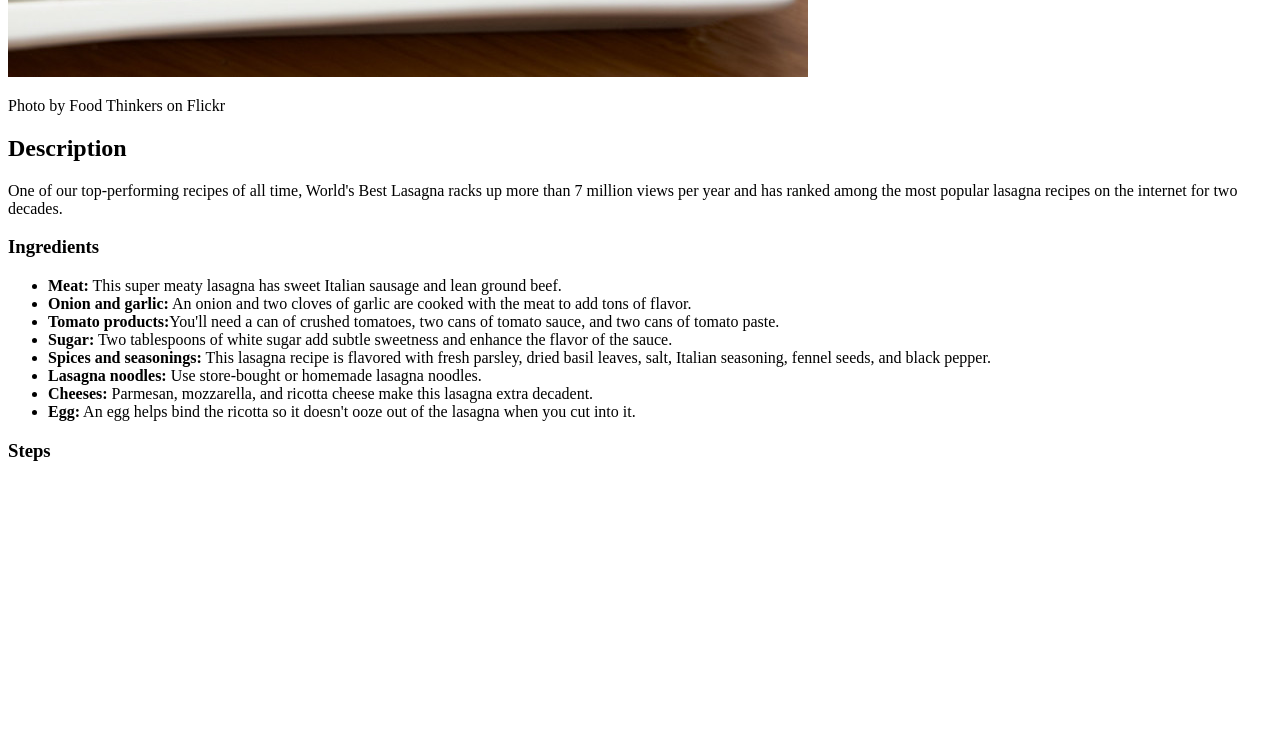
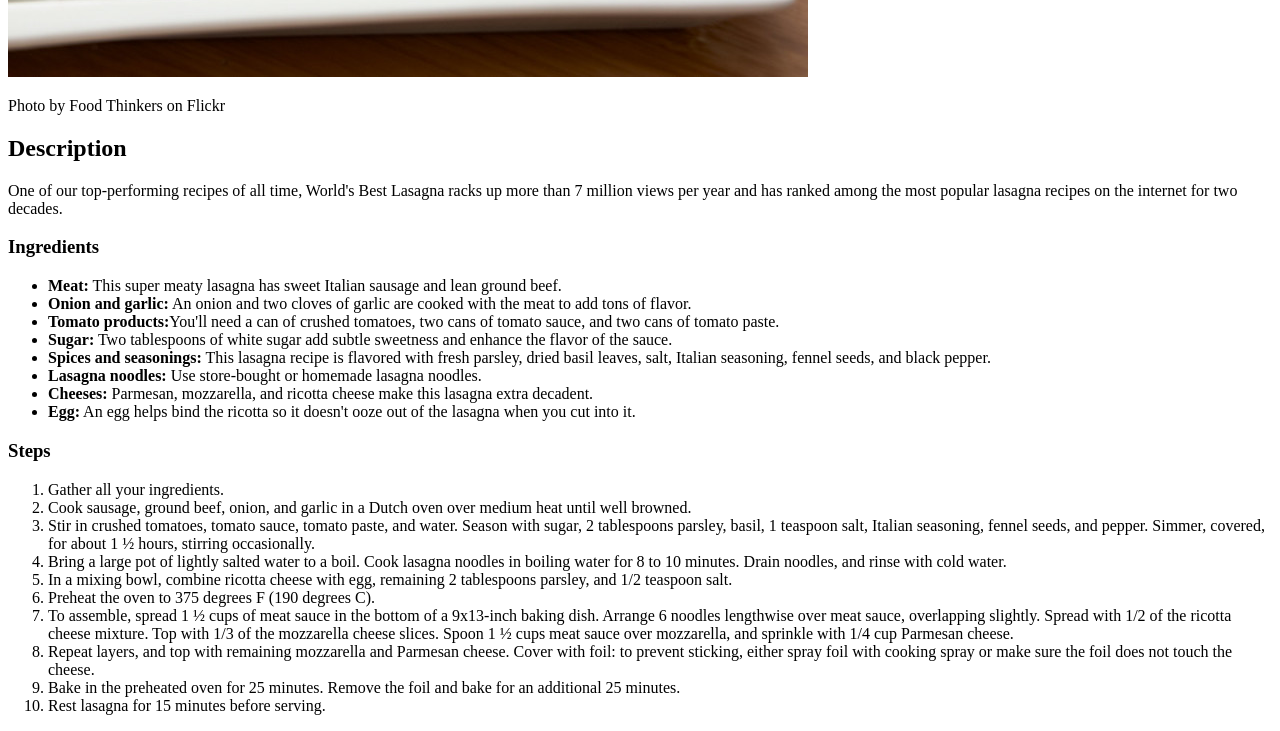
Before and after one commit to Guunjou/odin-recipes, a plain HTML site: page recipes/lasagna.html in a window 1280 px wide. Shown: the part 543-1274 px from the top of the page. Before the commit the page ends 1024 px from the top, so only its background shows below. Drawn offline with Linux system fonts and the light colour scheme.

Commit message:
Add content in the steps section

```diff
--- a/recipes/lasagna.html
+++ b/recipes/lasagna.html
@@ -34,7 +34,16 @@
 
     <h3>Steps</h3>
     <ol>
-
+        <li>Gather all your ingredients.</li>
+        <li>Cook sausage, ground beef, onion, and garlic in a Dutch oven over medium heat until well browned.</li>
+        <li>Stir in crushed tomatoes, tomato sauce, tomato paste, and water. Season with sugar, 2 tablespoons parsley, basil, 1 teaspoon salt, Italian seasoning, fennel seeds, and pepper. Simmer, covered, for about 1 ½ hours, stirring occasionally.</li>
+        <li>Bring a large pot of lightly salted water to a boil. Cook lasagna noodles in boiling water for 8 to 10 minutes. Drain noodles, and rinse with cold water.</li>
+        <li>In a mixing bowl, combine ricotta cheese with egg, remaining 2 tablespoons parsley, and 1/2 teaspoon salt.</li>
+        <li>Preheat the oven to 375 degrees F (190 degrees C).</li>
+        <li>To assemble, spread 1 ½ cups of meat sauce in the bottom of a 9x13-inch baking dish. Arrange 6 noodles lengthwise over meat sauce, overlapping slightly. Spread with 1/2 of the ricotta cheese mixture. Top with 1/3 of the mozzarella cheese slices. Spoon 1 ½ cups meat sauce over mozzarella, and sprinkle with 1/4 cup Parmesan cheese.</li>
+        <li>Repeat layers, and top with remaining mozzarella and Parmesan cheese. Cover with foil: to prevent sticking, either spray foil with cooking spray or make sure the foil does not touch the cheese.</li>
+        <li>Bake in the preheated oven for 25 minutes. Remove the foil and bake for an additional 25 minutes.</li>
+        <li>Rest lasagna for 15 minutes before serving.</li>
     </ol>
 </body>
 </html>
```
